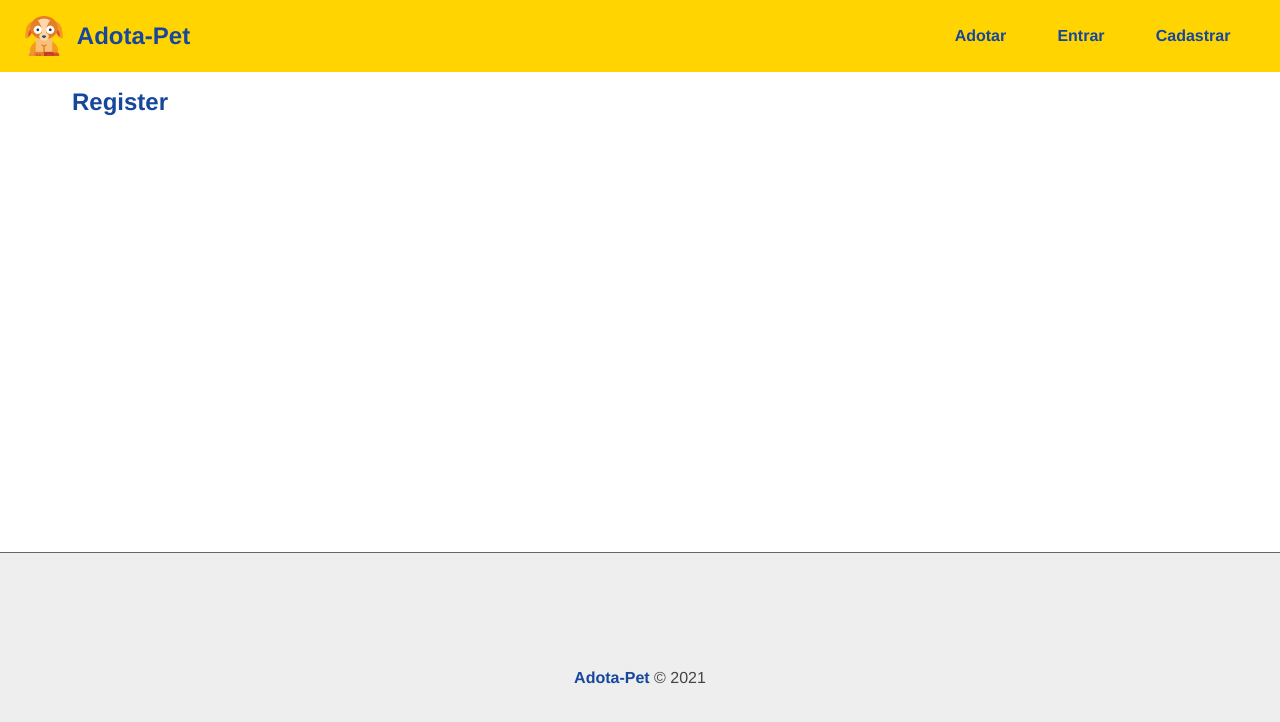
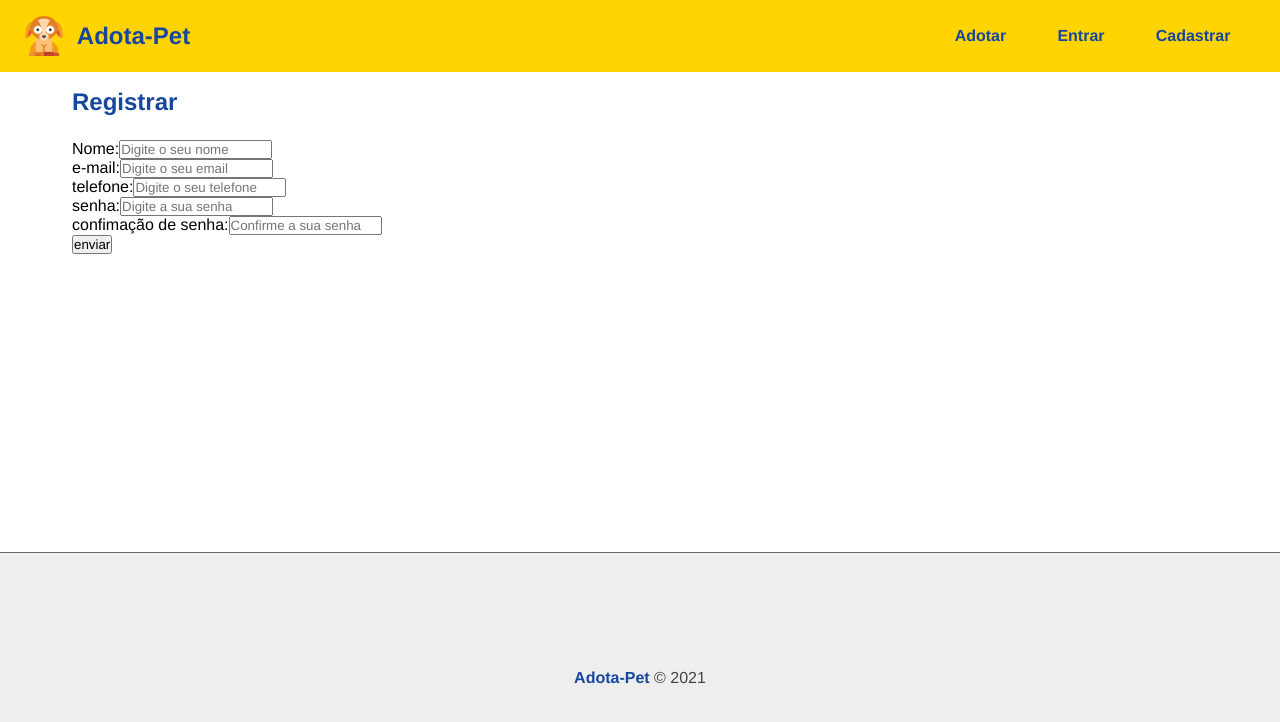
Before and after one commit to malinhodev/adota-pet, a React (Create React App) app in the folder frontend/: page /register in a window 1280 px wide. Shown: the top 722 px of the page. Built offline with nearby package versions, Linux system fonts and the light colour scheme.

Commit message:
criando componente de formularios no react

```diff
--- /dev/null
+++ b/frontend/src/components/form/Input.js
@@ -0,0 +1,28 @@
+import styles from './Input.module.css'
+
+function Input({
+    type,
+    text,
+    name,
+    placeholder,
+    handleOnChange,
+    value,
+    multiple
+    }){
+    return(
+        <div>
+            <label htmlfor={name}>{text}:</label>
+            <input
+            type={type}
+            name={name}
+            id={name}
+            placeholder={placeholder}
+            onChange={handleOnChange}
+            value={value}
+            {...(multiple ? { multiple } : '') }
+            />
+        </div>
+    )
+}
+
+export default Input
--- a/frontend/src/components/pages/Auth/Register.js
+++ b/frontend/src/components/pages/Auth/Register.js
@@ -1,7 +1,51 @@
+import Input from '../../form/Input'
+
 function Register(){
+    function handleOnChange(e){
+
+    }
+
     return (
         <section>
-            <h1>Register</h1>
+            <h1>Registrar</h1>
+            <form>
+                <Input
+                    text="Nome"
+                    type="text"
+                    name="name"
+                    placeholder="Digite o seu nome"
+                    handleOnChange={handleOnChange}
+                />
+                <Input
+                    text="e-mail"
+                    type="text"
+                    name="email"
+                    placeholder="Digite o seu email"
+                    handleOnChange={handleOnChange}
+                />
+                <Input
+                    text="telefone"
+                    type="text"
+                    name="phone"
+                    placeholder="Digite o seu telefone"
+                    handleOnChange={handleOnChange}
+                />
+                <Input
+                    text="senha"
+                    type="password"
+                    name="password"
+                    placeholder="Digite a sua senha"
+                    handleOnChange={handleOnChange}
+                />
+                 <Input
+                    text="confimação de senha"
+                    type="password"
+                    name="confirmPassword"
+                    placeholder="Confirme a sua senha"
+                    handleOnChange={handleOnChange}
+                />
+                <input type="submit" value="enviar" />
+            </form>
         </section>
     )
 }
```
Also changed, not shown: frontend/src/components/form/Input.module.css (added).
